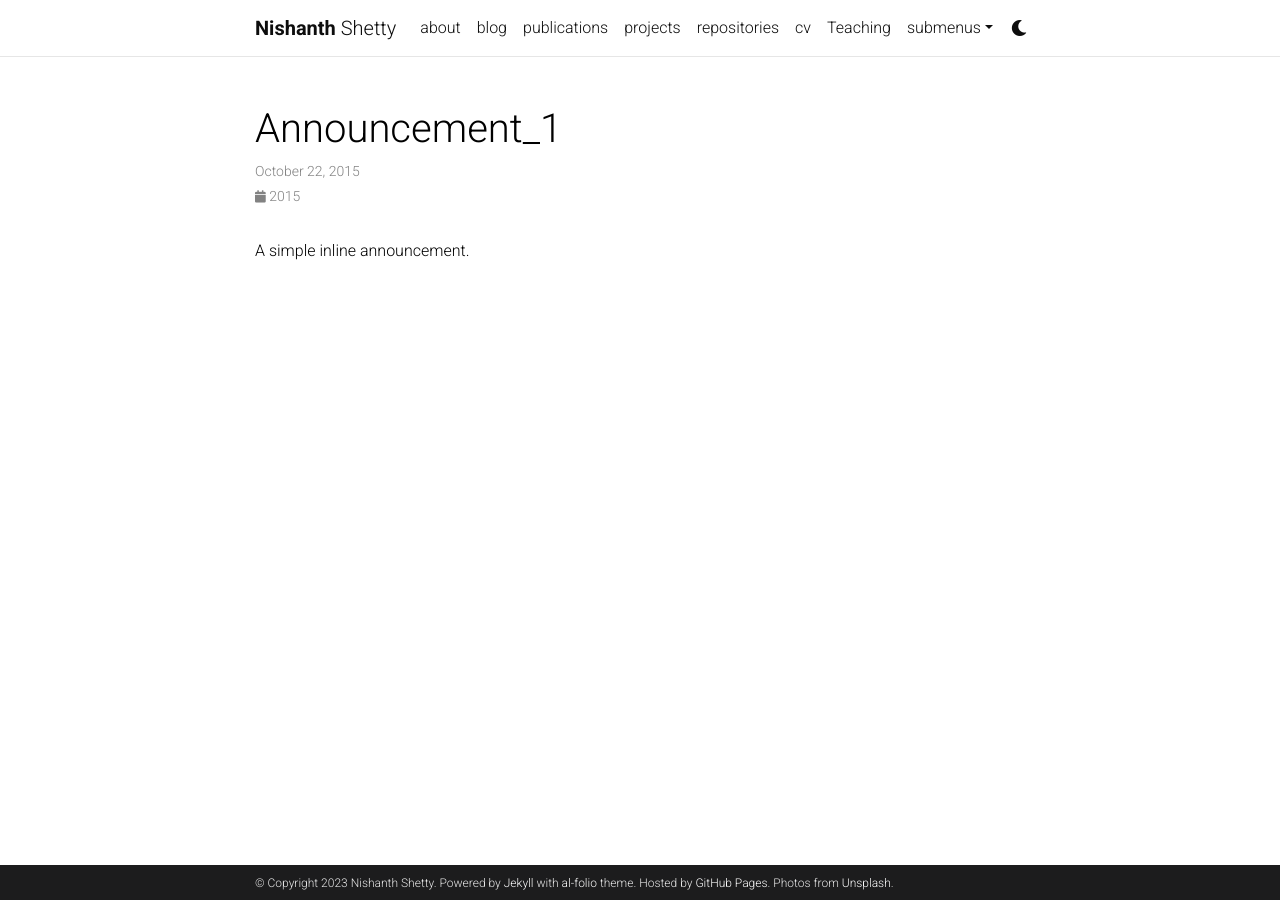
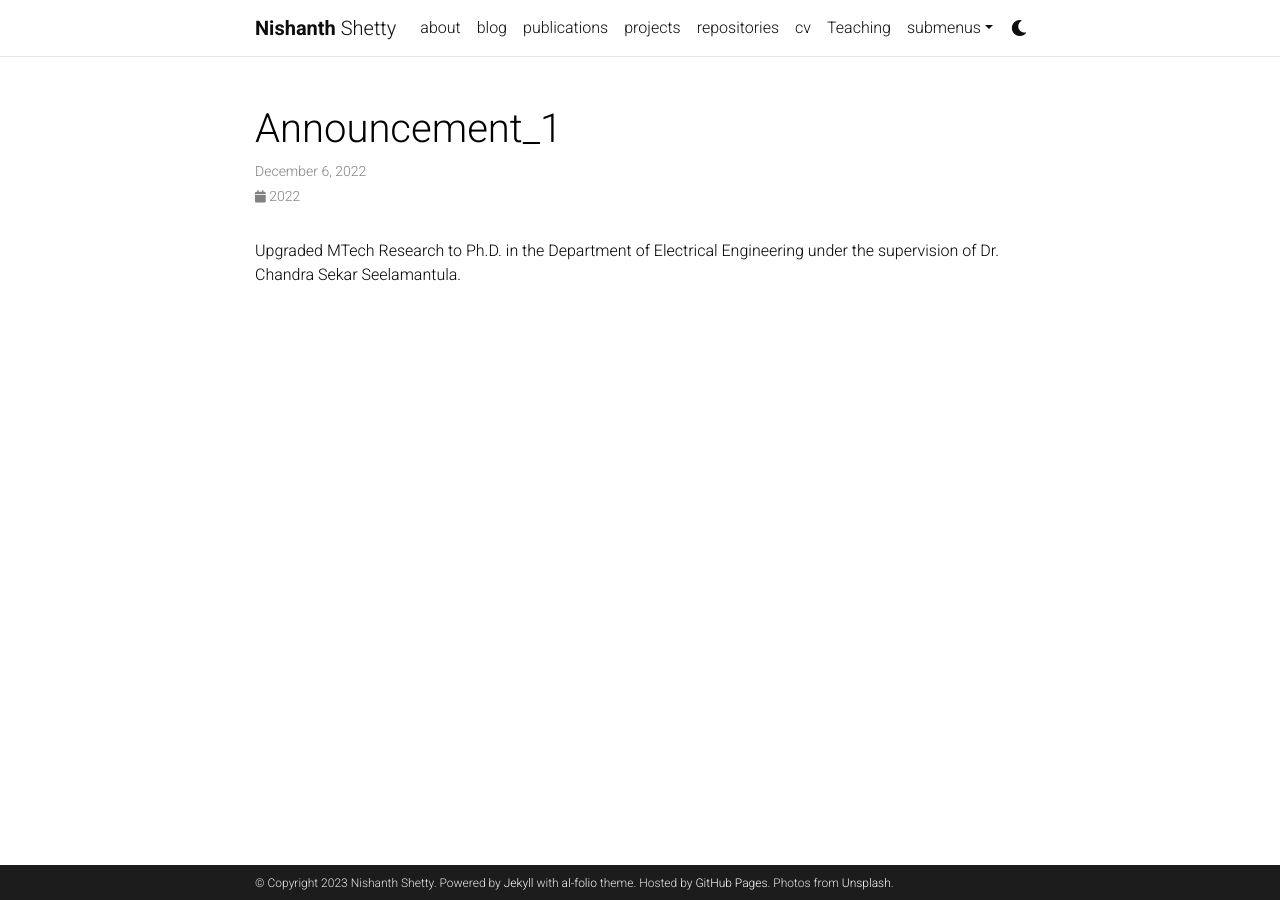
Before and after one commit to nishanth-shetty/nishanth-shetty.github.io, a Jekyll site: the page built from _news/announcement_1.md, in a window 1280 px wide. Built offline with Jekyll 4.4.1, drawn with Linux system fonts in a browser that asks for light colours; comment, search, counter and statistics services are not loaded; a style sheet for code colours, icons or effects is not loaded.

Commit message:
Update announcement_1.md

```diff
--- a/_news/announcement_1.md
+++ b/_news/announcement_1.md
@@ -1,7 +1,6 @@
 ---
 layout: post
-date: 2015-10-22 15:59:00-0400
+date: 2022-12-06
 inline: true
 ---
-
-A simple inline announcement.
+Upgraded MTech Research to Ph.D. in the Department of Electrical Engineering under the supervision of Dr. Chandra Sekar Seelamantula.
```
